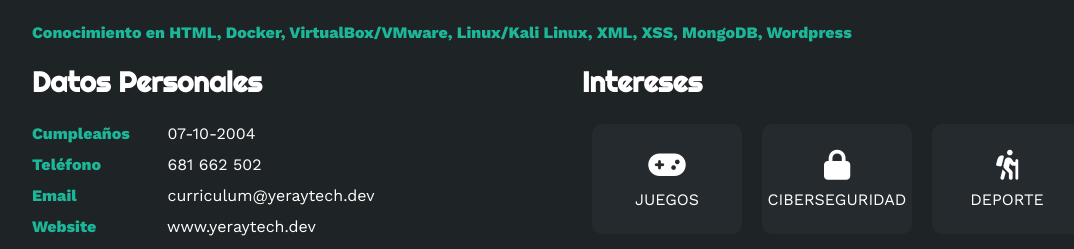
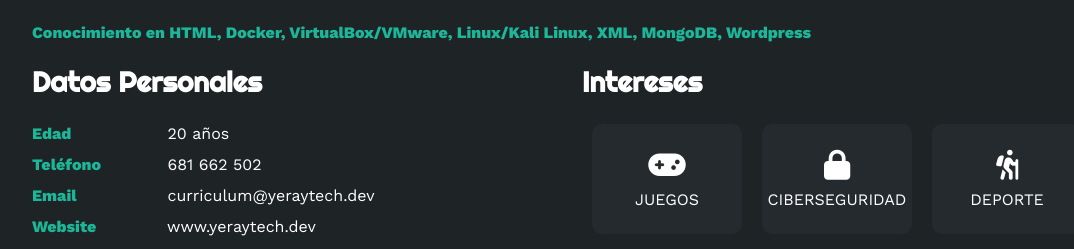
Before and after one commit to yeray124/portfolio-yeray, a plain HTML site: page index.html in a window 1280 px wide. Shown: the part 1081-1330 px from the top of the page, without its empty margins (58-1132 px from the left). Drawn offline with nearby package versions, Linux system fonts and the light colour scheme.

Commit message:
Update index.html

```diff
--- a/index.html
+++ b/index.html
@@ -54,7 +54,7 @@
             <p><span>Cumpliendo mi sueño de niño, siempre me ha apasionado la informática, lo cual me llevó a desarrollar habilidades en programación, sistemas y ciberseguridad.
 
                 Ahora busco seguir aprendiendo y crecer como desarrollador. <br><br>Lenguajes de programacion: Java ,python ,kotlin,SQL ,CSS, JavaScript.<br><br>IDES: Android Studio, Visual Studio, Eclipse, NetBeans
-                <br><br>Conocimiento en HTML, Docker, VirtualBox/VMware, Linux/Kali Linux, XML, XSS, MongoDB, Wordpress</span> </p>
+                <br><br>Conocimiento en HTML, Docker, VirtualBox/VMware, Linux/Kali Linux, XML, MongoDB, Wordpress</span> </p>
 
             <div class="fila">
                 <!-- datos personales -->
@@ -62,8 +62,8 @@
                     <h3>Datos Personales</h3>
                     <ul>
                         <li>
-                            <strong>Cumpleaños</strong>
-                            07-10-2004
+                            <strong>Edad</strong>
+                            20 años
                         </li>
                         <li>
                             <strong>Teléfono</strong>
```
